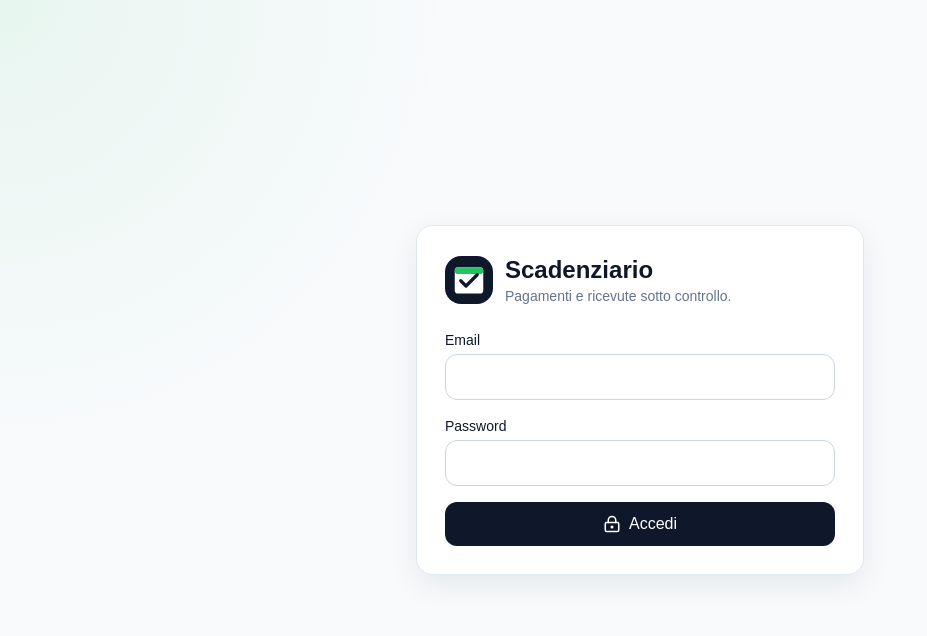
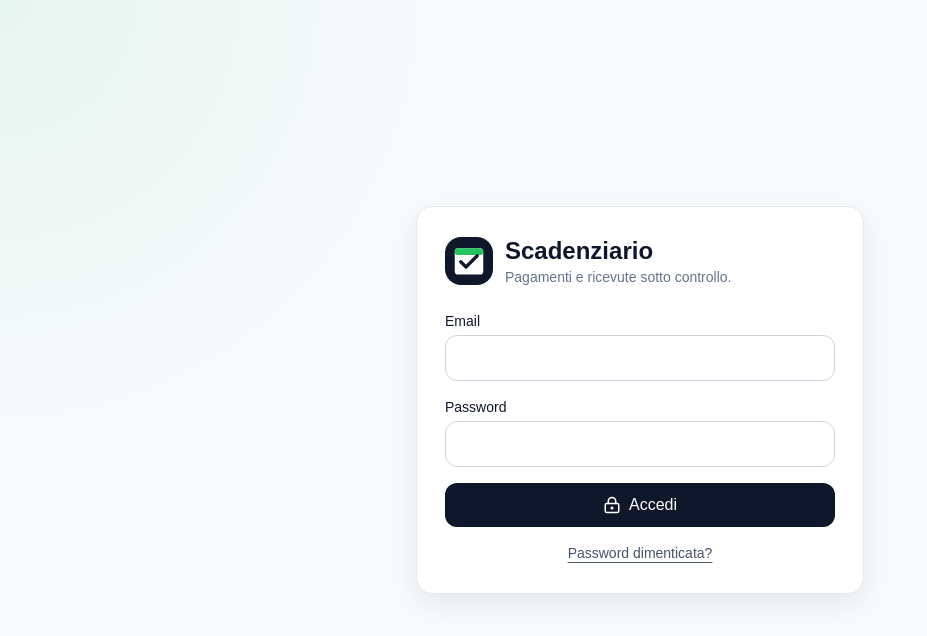
Before and after one commit to Cupino89/scadenziario-reminder, a Next.js app in the folder scadenziario-reminder/: page / in a window 1280 px wide. Shown: the top 636 px of the page, without its empty margins (0-927 px from the left). Built offline with nearby package versions, Linux system fonts and the light colour scheme; no server answers.

Commit message:
Add files via upload

```diff
--- a/scadenziario-reminder/src/app/page.tsx
+++ b/scadenziario-reminder/src/app/page.tsx
@@ -11,6 +11,7 @@ export default function LoginPage() {
   const [password, setPassword] = useState("");
   const [message, setMessage] = useState("");
   const [loading, setLoading] = useState(false);
+  const [recoveryLoading, setRecoveryLoading] = useState(false);
 
   useEffect(() => {
     supabase.auth.getSession().then(({ data }) => {
@@ -22,15 +23,30 @@ export default function LoginPage() {
     event.preventDefault();
     setLoading(true);
     setMessage("");
-
     const { error } = await supabase.auth.signInWithPassword({ email, password });
     setLoading(false);
-
     if (error) {
       setMessage("Accesso non riuscito. Controlla email e password.");
       return;
     }
     router.replace("/dashboard");
+  }
+
+  async function resetPassword() {
+    if (!email) {
+      setMessage("Inserisci prima il tuo indirizzo email.");
+      return;
+    }
+    setRecoveryLoading(true);
+    setMessage("");
+    const redirectTo = `${window.location.origin}/reset-password`;
+    const { error } = await supabase.auth.resetPasswordForEmail(email, { redirectTo });
+    setRecoveryLoading(false);
+    if (error) {
+      setMessage(`Errore nell'invio: ${error.message}`);
+      return;
+    }
+    setMessage("Email di recupero inviata. Apri il nuovo link ricevuto.");
   }
 
   return (
@@ -43,7 +59,6 @@ export default function LoginPage() {
             <p className="text-sm text-slate-500">Pagamenti e ricevute sotto controllo.</p>
           </div>
         </div>
-
         <form onSubmit={login} className="space-y-4">
           <label className="block">
             <span className="mb-1 block text-sm font-medium">Email</span>
@@ -53,11 +68,14 @@ export default function LoginPage() {
             <span className="mb-1 block text-sm font-medium">Password</span>
             <input className="input" type="password" value={password} onChange={(e) => setPassword(e.target.value)} required />
           </label>
-
           <button className="button-primary w-full" disabled={loading}>
             <LockKeyhole size={18} /> {loading ? "Accesso…" : "Accedi"}
           </button>
-          {message && <p className="text-sm text-red-600">{message}</p>}
+          <button type="button" onClick={resetPassword} disabled={recoveryLoading}
+            className="w-full text-sm font-medium text-slate-600 underline underline-offset-4 disabled:opacity-50">
+            {recoveryLoading ? "Invio in corso…" : "Password dimenticata?"}
+          </button>
+          {message && <p className="text-sm text-slate-600">{message}</p>}
         </form>
       </div>
     </main>
```
